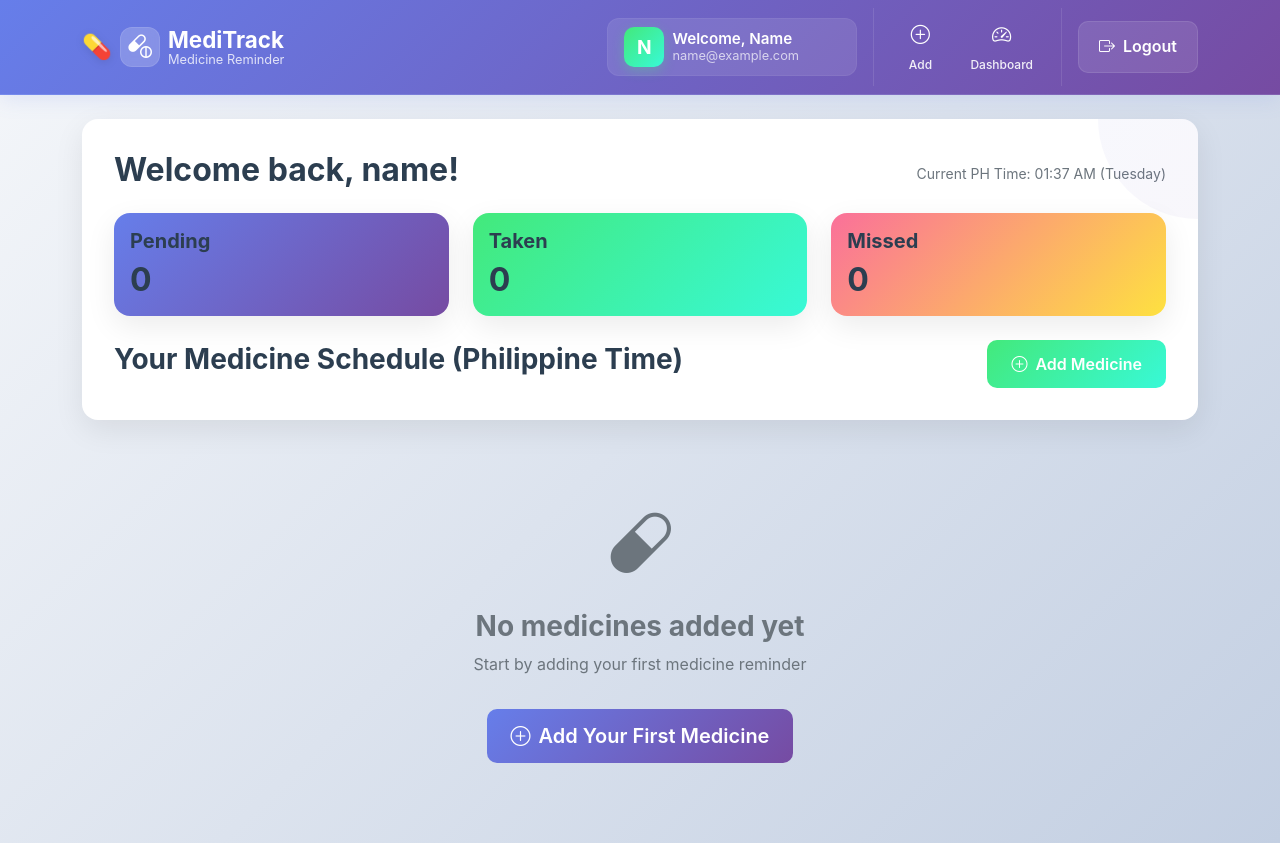
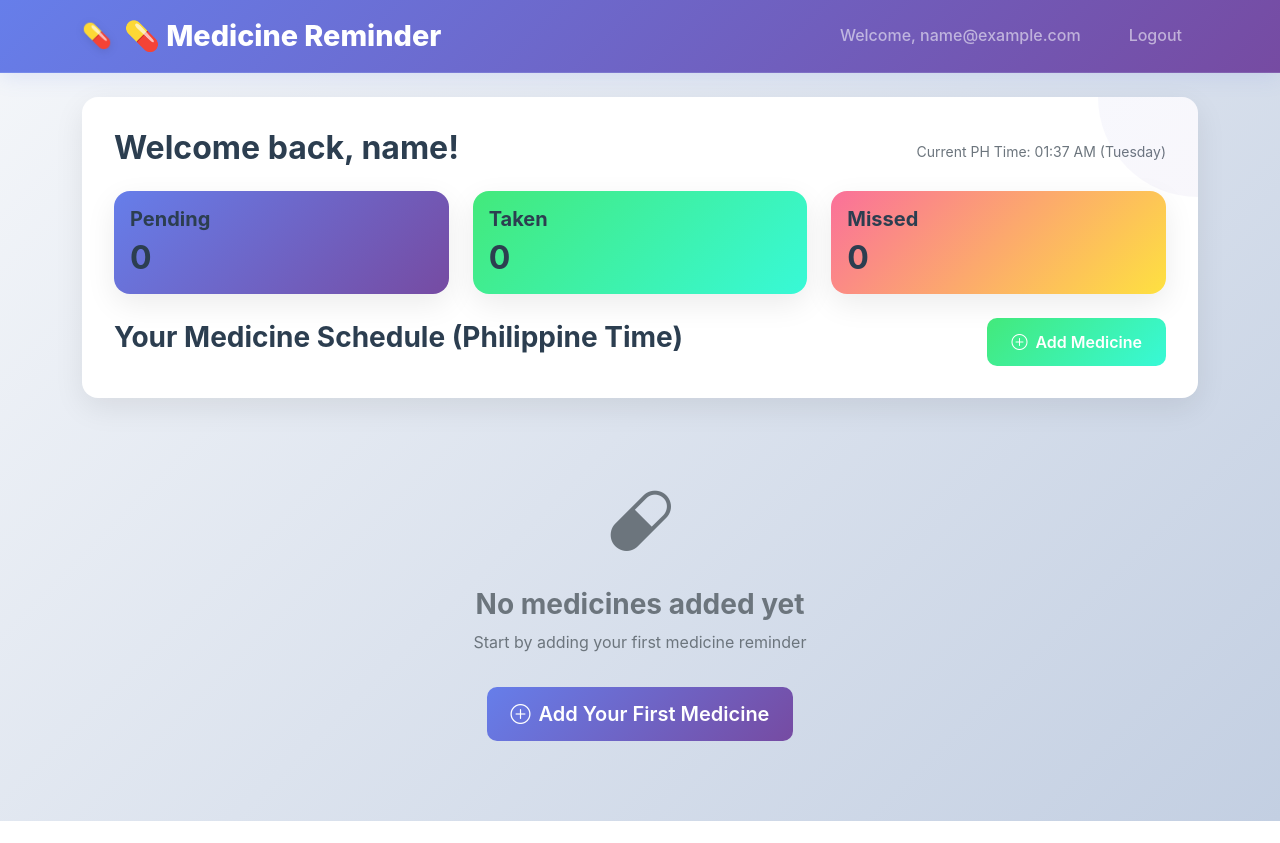
Before and after one commit to jptconwi-alt/medicine_Reminder, a Flask app: page /dashboard in a window 1280 px wide. After the commit the page ends 821 px from the top, so only its background shows below. Run offline with Flask 3, Linux system fonts and the light colour scheme; the visitor is signed in with stand-in values (Sample User, id 1); data that the repository does not hold is empty.

Commit message:
Update base.html

```diff
--- a/templates/base.html
+++ b/templates/base.html
@@ -13,7 +13,7 @@
 
 
 
-    <!-- <nav class="navbar navbar-expand-lg navbar-dark bg-primary">
+    <nav class="navbar navbar-expand-lg navbar-dark bg-primary">
         <div class="container">
             <a class="navbar-brand" href="{{ url_for('dashboard') }}">💊 Medicine Reminder</a>
             {% if current_user.is_authenticated %}
@@ -23,69 +23,13 @@
             </div>
             {% endif %}
         </div>
-    </nav> -->
+    </nav>
 
 
 
 
 
 
-
-    <nav class="navbar navbar-expand-lg navbar-dark">
-    <div class="container">
-        <!-- Brand with icon and text -->
-        <a class="navbar-brand d-flex align-items-center gap-2" href="{{ url_for('dashboard') }}">
-            <div class="nav-brand-icon">
-                <i class="bi bi-capsule-pill"></i>
-            </div>
-            <div class="d-flex flex-column">
-                <span class="brand-main">MediTrack</span>
-                <span class="brand-sub">Medicine Reminder</span>
-            </div>
-        </a>
-
-        <!-- Mobile Toggle Button -->
-        <button class="navbar-toggler" type="button" data-bs-toggle="collapse" data-bs-target="#navbarNav">
-            <span class="navbar-toggler-icon"></span>
-        </button>
-
-        <!-- Navigation Items -->
-        <div class="collapse navbar-collapse" id="navbarNav">
-            {% if current_user.is_authenticated %}
-            <div class="navbar-nav ms-lg-auto align-items-center gap-3">
-                <!-- User Info with Avatar -->
-                <div class="nav-user-info d-flex align-items-center gap-2 px-3 py-2">
-                    <div class="user-avatar">
-                        {{ current_user.email[0]|upper }}
-                    </div>
-                    <div class="d-flex flex-column">
-                        <span class="user-name">Welcome, {{ current_user.email.split('@')[0]|title }}</span>
-                        <span class="user-email">{{ current_user.email }}</span>
-                    </div>
-                </div>
-
-                <!-- Quick Actions Menu -->
-                <div class="nav-actions d-flex gap-2">
-                    <a class="nav-action-btn" href="{{ url_for('add_medicine') }}" data-bs-toggle="tooltip" title="Add Medicine">
-                        <i class="bi bi-plus-circle"></i>
-                        <span class="action-label">Add</span>
-                    </a>
-                    <a class="nav-action-btn" href="{{ url_for('dashboard') }}" data-bs-toggle="tooltip" title="Dashboard">
-                        <i class="bi bi-speedometer2"></i>
-                        <span class="action-label">Dashboard</span>
-                    </a>
-                </div>
-
-                <!-- Logout Button -->
-                <a class="btn-logout d-flex align-items-center gap-2" href="{{ url_for('logout') }}">
-                    <i class="bi bi-box-arrow-right"></i>
-                    <span>Logout</span>
-                </a>
-            </div>
-            {% endif %}
-        </div>
-    </div>
-</nav>
 
 
 
```
